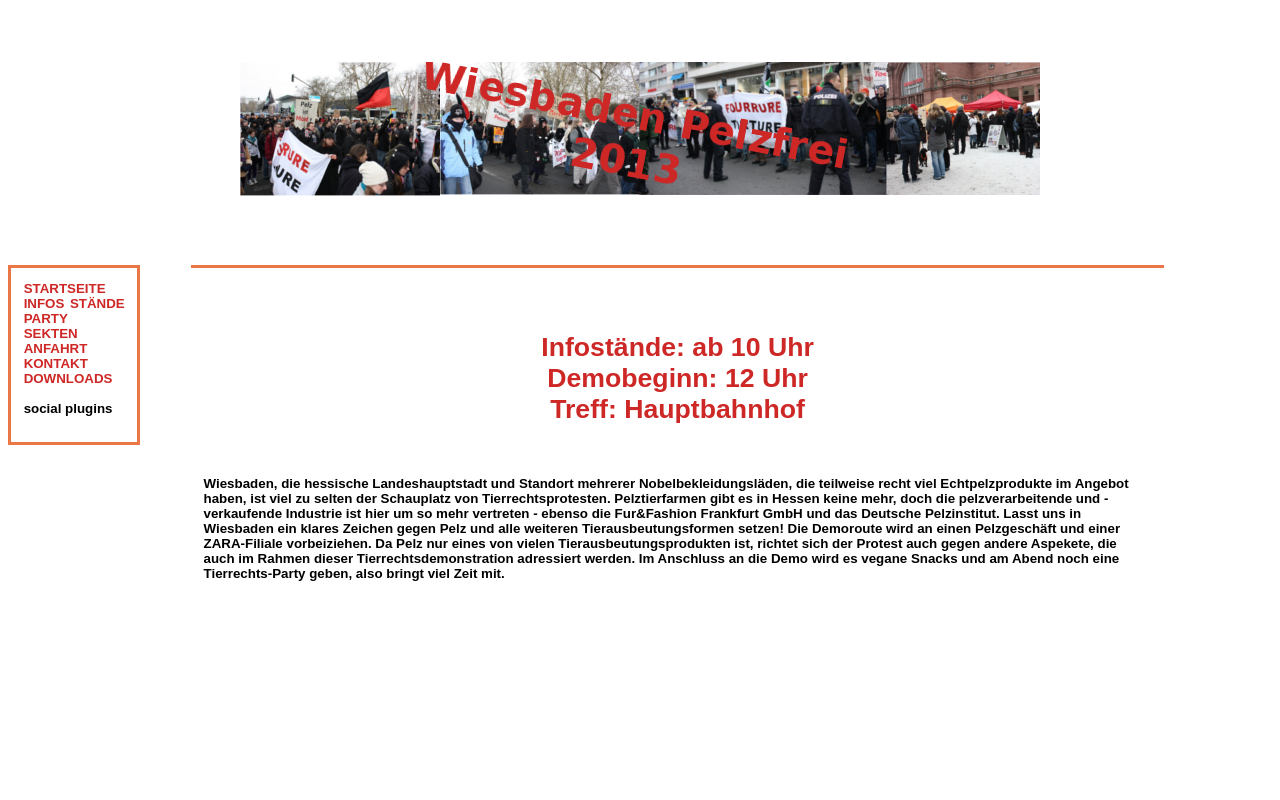
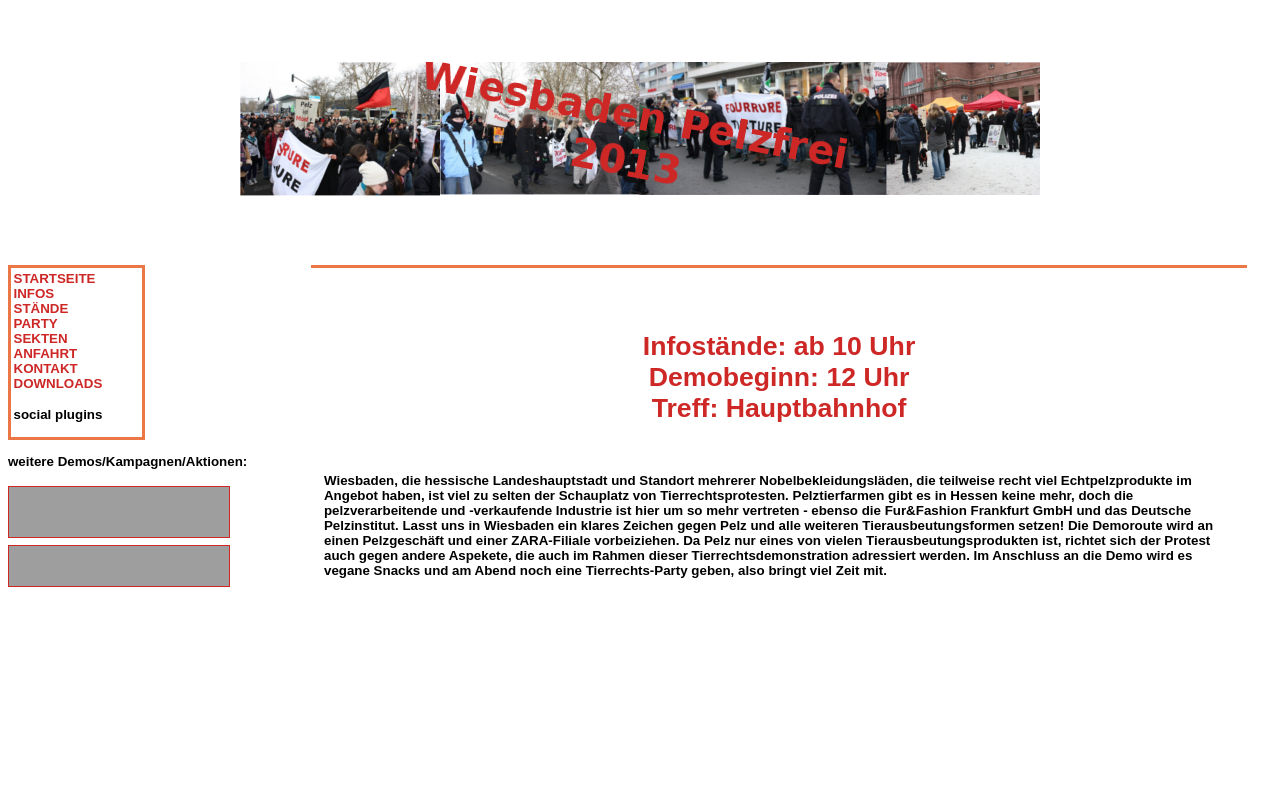
Before and after one commit to leSheep/demoSite, a PHP site: page /index.php in a window 1280 px wide. Run offline with PHP 8.4, Linux system fonts and the light colour scheme; grey boxes are pictures that could not be loaded.

Commit message:
Andere Banner hinzugefügt

```diff
--- a/index.php
+++ b/index.php
@@ -8,21 +8,33 @@
 </head>
 <body>
 <h1> <img src="banner.png" /> </h1>
-<div class="floating_left border">
+
+<div class="floating_left">
+<div class="menu border">
 <div class="navigationBar">
-    <a href="mainpage.php">STARTSEITE</a>
-	<a href="infos.php">INFOS</a>
-	<a href="staende.php">STÄNDE</a>
-	<a href="abendgestaltung.php">PARTY</a>
-  	<a href="sekten.php">SEKTEN</a>
-  	<a href="anfahrt.php">ANFAHRT</a>
-  	<a href="contact.php">KONTAKT</a>
-  	<a href="downloads.php">DOWNLOADS</a>
+    <a href="mainpage.php">STARTSEITE</a> <br />
+	<a href="infos.php">INFOS</a> <br />
+	<a href="staende.php">STÄNDE</a> <br />
+	<a href="abendgestaltung.php">PARTY</a> <br />
+  	<a href="sekten.php">SEKTEN</a> <br />
+  	<a href="anfahrt.php">ANFAHRT</a> <br />
+  	<a href="contact.php">KONTAKT</a> <br />
+  	<a href="downloads.php">DOWNLOADS</a> <br />
 </div>
 <div class="socialMediaBar">
 	<p>social plugins</p>
 </div></div>
 
+<div style=""><p> weitere Demos/Kampagnen/Aktionen: </p></div>
+<div style="padding-top: 4px;">
+<a href="http://www.maxmaracampaign.net/en/" target="_blank"><img src="http://www.koeln-pelzfrei.de/2009/img/banner_maxmara.gif" alt="" height="50" width="220" border="1"></a>
+</div>
+
+<div style="padding-top: 4px;"><a href="http://offensive-gegen-die-pelzindustrie.net/" target="_blank">
+<img src="http://www.koeln-pelzfrei.de/2007/ogpi_banner.jpg" alt="" height="40" width="220" border="1"></a>
+</div>
+
+</div>
 <div class="index_Main border_top">
 
 <?php
--- a/script/style.css
+++ b/script/style.css
@@ -20,6 +20,10 @@ body {
     border-top-width:0.1%;
   	border-top-style:solid;
   	border-top-color:#eb7646;
+}
+
+.menu {
+    width: 50%;
 }
 
 h1{
@@ -48,7 +52,7 @@ a:hover {
 
 .floating_left{
 	float:left;
-	width:8%;
+	width:20%;
 }
 
 .navigationBar{
@@ -59,7 +63,7 @@ a:hover {
 }
 
 .index_Main{
-	width:75%;
+	width:72%;
 	min-height:500px;
 	float:left;
 	margin-left: 4%;
```
